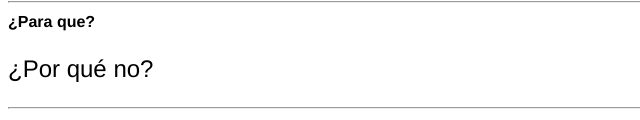
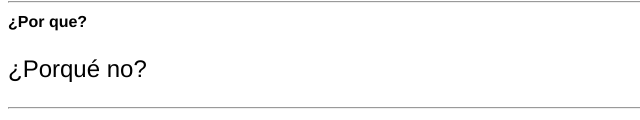
Before and after one commit to Maxi2601/Tempissimo, a plain HTML site: page Real/index.html in a window 1280 px wide. Shown: the part 829-949 px from the top of the page, 0-640 px from the left. Drawn offline with Linux system fonts and the light colour scheme.

Commit message:
Error gramatical

```diff
--- a/Real/index.html
+++ b/Real/index.html
@@ -31,8 +31,8 @@
         <p>Página creada por Maximiliano "Maxi_2601" Almonacid P.</p>
         <img class="centreo" src="https://i.imgur.com/4OVoRqI.png" alt="Selbpotrait mit Katter">
         <hr>
-        <h1>¿Para que?</h1>
-        <p>¿Por qué no?</p>
+        <h1>¿Por que?</h1>
+        <p>¿Porqué no?</p>
         <hr>
         <h1>¿Por qué parece página de los 90's?</h1>
         <p>Carga más rápido y es simple de usar.</p><br>
```
